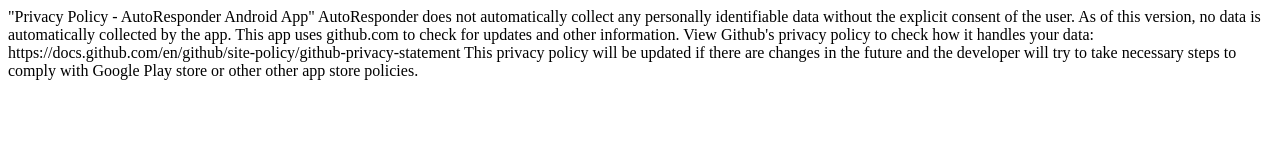
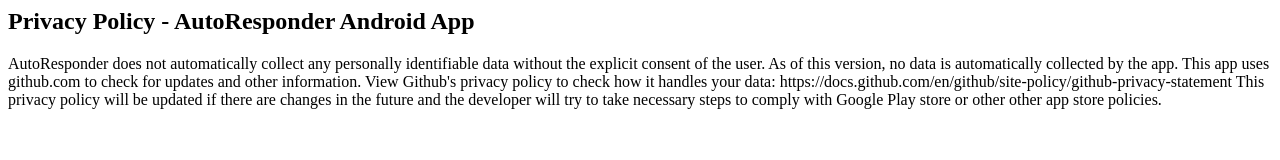
Before and after one commit to releyannu/releyannu.github.io, a plain HTML site: page index.html in a window 1280 px wide. Drawn offline with Linux system fonts and the light colour scheme.

Commit message:
Formatiing

```diff
--- a/index.html
+++ b/index.html
@@ -1,9 +1,13 @@
-"Privacy Policy - AutoResponder Android App"
+<h2>Privacy Policy - AutoResponder Android App</h2>
+<p>
+    AutoResponder does not automatically collect any personally identifiable data without the explicit consent of the
+    user.
 
-AutoResponder does not automatically collect any personally identifiable data without the explicit consent of the user.
-
-As of this version, no data is automatically collected by the app. This app uses github.com to check for updates and
-other information. View Github's privacy policy to check how it handles your data:
-https://docs.github.com/en/github/site-policy/github-privacy-statement This privacy policy will be updated if there are
-changes in the future and the developer will try to take necessary steps to comply with Google Play store or other other
-app store policies.
+    As of this version, no data is automatically collected by the app. This app uses github.com to check for updates and
+    other information. View Github's privacy policy to check how it handles your data:
+    https://docs.github.com/en/github/site-policy/github-privacy-statement This privacy policy will be updated if there
+    are
+    changes in the future and the developer will try to take necessary steps to comply with Google Play store or other
+    other
+    app store policies.
+</p>
```
